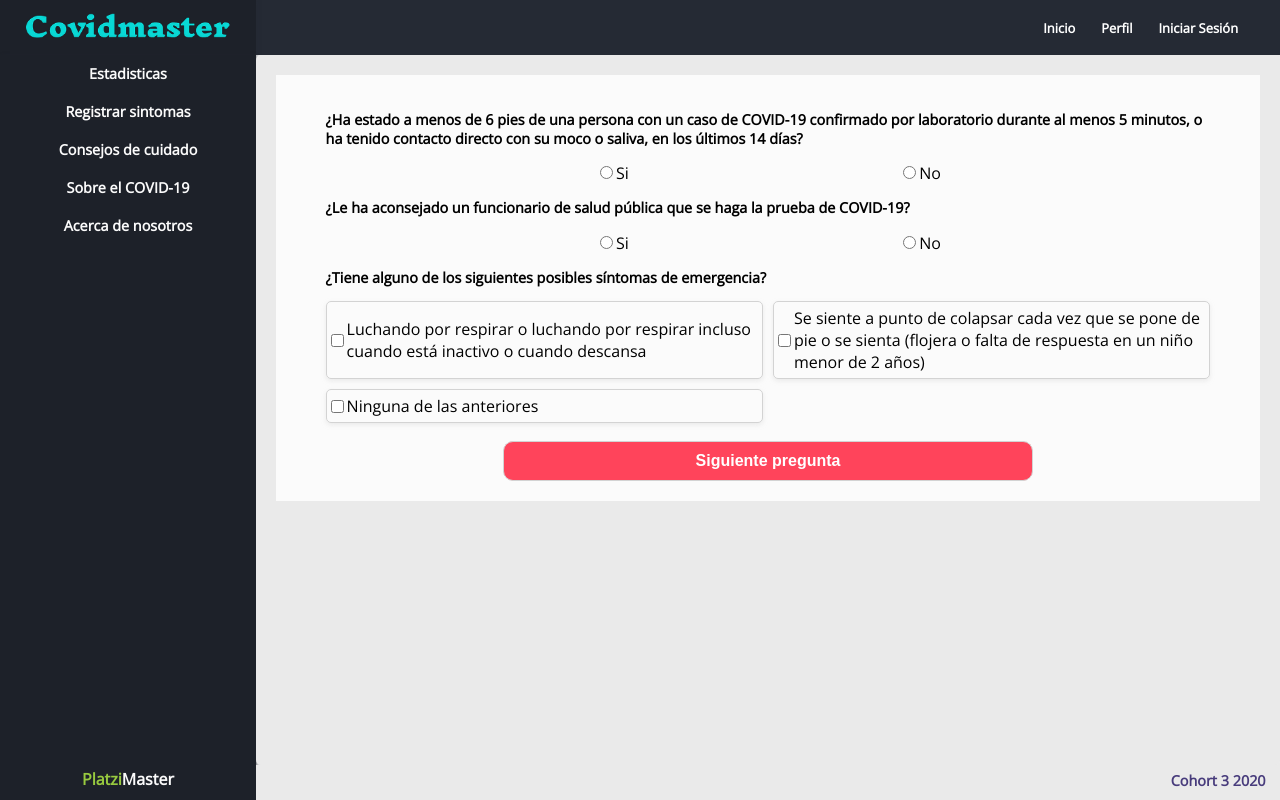
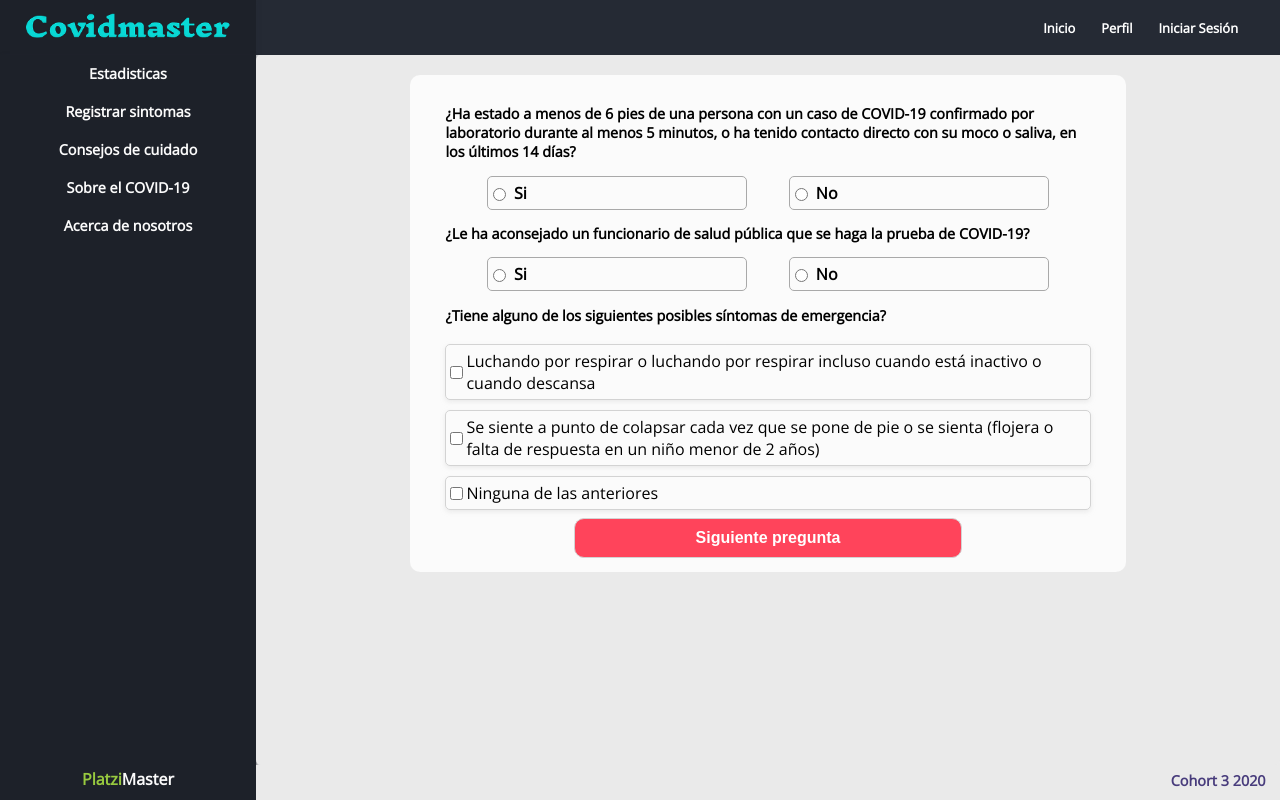
Before and after one commit to adcastiblanco/project-c3-covid, a React app: page /RegisterSymptoms in a window 1280 px wide. Built offline with nearby package versions, Linux system fonts and the light colour scheme; no server answers.

Commit message:
Estilos en formulario de test

```diff
--- a/src/assets/styles/Breakpoints.js
+++ b/src/assets/styles/Breakpoints.js
@@ -8,7 +8,7 @@ const size = {
   desktop: '2560px',
 };
 
-const device = {
+export const device = {
   mobileS: `(max-width: ${size.mobileS})`,
   mobileM: `(max-width: ${size.mobileM})`,
   mobileL: `(max-width: ${size.mobileL})`,
@@ -18,5 +18,3 @@ const device = {
   desktop: `(max-width: ${size.desktop})`,
   desktopL: `(max-width: ${size.desktop})`,
 };
-
-export default device;
--- a/src/components/Dashboard/DropDownMenu/styles.js
+++ b/src/components/Dashboard/DropDownMenu/styles.js
@@ -1,6 +1,6 @@
 import styled, { keyframes } from 'styled-components';
 
-const rotate = keyframes`
+const animationCountriesList = keyframes`
   from {
     height: 0;
   }
@@ -37,7 +37,7 @@ export const SelectCountry = styled.div`
 
 export const ListCountries = styled.ul`
   box-shadow: 0 0.125rem 0.25rem rgba(0, 0, 0, 0.075) !important;
-  animation: ${rotate} 0.3s alternate;
+  animation: ${animationCountriesList} 0.3s alternate;
   padding: 0;
   margin: 0;
   width: 70%;
--- a/src/components/Dashboard/styles.js
+++ b/src/components/Dashboard/styles.js
@@ -1,5 +1,5 @@
 import styled from 'styled-components';
-import device from '../../assets/styles/Breakpoints';
+import { device } from '../../assets/styles/Breakpoints';
 
 export const DashboardContainer = styled.section`
   width: 100%;
--- a/src/components/FormSymptoms/InputQuestions/QuestionMultiAnswer/QuestionItem/index.js
+++ b/src/components/FormSymptoms/InputQuestions/QuestionMultiAnswer/QuestionItem/index.js
@@ -7,11 +7,18 @@ const ItemAnswer = styled.div`
     cursor: pointer;
     border: 1px solid lightgray;
     border-radius: 5px;
-    padding: 5px 0;
+    margin: 5px 0;
     height: 100%;
     display: flex;
     align-items: center;
     box-sizing:border-box;
+    & label {
+        height: 100%;
+        display: flex;
+    align-items: center;
+    width: 100%;
+      cursor: pointer
+    }
     &:hover {
       background-color: #f1f1f1;
       transition: 0.4s;
@@ -22,8 +29,8 @@ const QuestionItem = ({ attributes, textQuestion }) => {
     return (
         <>
             <ItemAnswer>
-                <input type="checkbox" name={attributes} value={attributes} />
-                <label htmlFor={attributes}>{textQuestion}</label><br />
+                <input type="checkbox" name={attributes} id={attributes} value={attributes} />
+                <label htmlFor={attributes}>{textQuestion} </label><br />
             </ItemAnswer>
         </>
     );
--- a/src/components/FormSymptoms/InputQuestions/QuestionMultiAnswer/index.js
+++ b/src/components/FormSymptoms/InputQuestions/QuestionMultiAnswer/index.js
@@ -4,12 +4,12 @@ import QuestionItem from './QuestionItem'
 
 import { QuestionsContainer } from './styles'
 
-const QuestionMultiAnswer = ({ questions, classNames, questionText }) => {
+const QuestionMultiAnswer = ({ questions, classNameContainer, classNameSubContainer, questionText }) => {
 
     return (
-        <div className={classNames}>
+        <div className={classNameContainer}>
             <p>{questionText}</p>
-            <QuestionsContainer>
+            <QuestionsContainer className={classNameSubContainer}>
                 {questions.map((item) =>
                     <QuestionItem attributes={item.attributes} textQuestion={item.answerText} />)}
             </QuestionsContainer>
--- a/src/components/FormSymptoms/InputQuestions/QuestionMultiAnswer/styles.js
+++ b/src/components/FormSymptoms/InputQuestions/QuestionMultiAnswer/styles.js
@@ -2,14 +2,14 @@ import styled from 'styled-components'
 
 export const QuestionsContainer = styled.div`
   display: grid;
-  grid-template-columns: 1fr 1fr;
+  grid-template-columns: 1fr;
   grid-gap: 10px;
   .item {
     box-shadow: 0 2px 4px 0 #dbdbdb80;
     cursor: pointer;
     border: 1px solid lightgray;
     border-radius: 5px;
-    padding: 5px 0;
+    margin: 5px 0;
     height: 100%;
     display: flex;
     align-items: center;
--- a/src/components/FormSymptoms/InputQuestions/QuestionOneAnswer/index.js
+++ b/src/components/FormSymptoms/InputQuestions/QuestionOneAnswer/index.js
@@ -7,12 +7,12 @@ const QuestionOneAnswer = ({ questionText, inputName }) => (
         <p className="question__statement">{questionText}</p>
         <ContainerAnswer>
             <div>
-                <input type="radio" name={inputName} value="yes" />
-                <label htmlFor="yes">Si</label>
+                <input type="radio" name={inputName} value="yes" id={inputName} />
+                <label htmlFor={inputName}>Si</label>
             </div>
             <div>
-                <input type="radio" name={inputName} value="no" />
-                <label htmlFor="no">No</label><br />
+                <input type="radio" name={inputName} value="no" id={inputName + "No"} />
+                <label htmlFor={inputName + "No"}>No</label><br />
             </div>
         </ContainerAnswer>
     </div>
--- a/src/components/FormSymptoms/InputQuestions/QuestionOneAnswer/styles.js
+++ b/src/components/FormSymptoms/InputQuestions/QuestionOneAnswer/styles.js
@@ -3,4 +3,22 @@ import styled from 'styled-components'
 export const ContainerAnswer = styled.div`
   display: flex;
   justify-content: space-evenly;
+    div {
+    width: 40%;
+    display:flex;
+    border: 1px solid darkgray;
+    align-items: center;
+    border-radius:5px;
+    label {
+      width: 100%;
+      display: block;
+      cursor: pointer;
+      margin: 5px;
+      font-weight:bold;
+    }
+    &:hover {
+        background-color: #f1f1f1;
+        transition: 0.4s;
+      }
+  }
 `
--- a/src/components/FormSymptoms/index.js
+++ b/src/components/FormSymptoms/index.js
@@ -29,7 +29,7 @@ const FormSymptoms = () => {
       <Form>
         <QuestionOneAnswer questionText="¿Ha estado a menos de 6 pies de una persona con un caso de COVID-19 confirmado por laboratorio durante al menos 5 minutos, o ha tenido contacto directo con su moco o saliva, en los últimos 14 días?" inputName="contactPeople" />
         <QuestionOneAnswer questionText="¿Le ha aconsejado un funcionario de salud pública que se haga la prueba de COVID-19?" inputName="adviceTest" />
-        <QuestionMultiAnswer classNames="symptoms-check show" // All questions in one array for send it trough of props
+        <QuestionMultiAnswer classNameContainer="symptoms-check show" classNameSubContainer="one-SubContainer" // All questions in one array for send it trough of props
           questionText="¿Tiene alguno de los siguientes posibles síntomas de emergencia?"
           questions={[{
             'attributes': 'breathe',
@@ -45,14 +45,14 @@ const FormSymptoms = () => {
           }
           ]}
         />
-        <QuestionMultiAnswer classNames="symptoms-check" // All questions in one array for send it trough of props
+        <QuestionMultiAnswer classNameContainer="symptoms-check" classNameSubContainer="two-SubContainer" // All questions in one array for send it trough of props
           questionText="¿Has presentado alguno de estos síntomas recientemente (en los últimos 14 días)?"
           questions={[{
             'attributes': 'fever',
             'answerText': 'Fiebre'
           },
           {
-            'attributes': 'breathe',
+            'attributes': 'breathe2',
             'answerText': 'Dificultad para respirar'
           },
           {
@@ -76,7 +76,7 @@ const FormSymptoms = () => {
             'answerText': 'Disminución del sentido del gusto'
           },
           {
-            'attributes': 'none',
+            'attributes': 'none2',
             'answerText': 'Ninguna de las anteriores'
           }
           ]}
--- a/src/components/FormSymptoms/styles.js
+++ b/src/components/FormSymptoms/styles.js
@@ -1,15 +1,23 @@
 import styled from 'styled-components'
 import { device } from '../../assets/styles/Breakpoints'
+
+console.log(device)
+
+
 export const RegisterSymptoms = styled.section`
   height:100%;
   width: 100%;
-  padding: 2%;
+  padding: 2% 15%;
   border-radius: 5px;
   box-sizing: border-box;
+  @media ${device.tablet} {
+    padding: 2%;
+  }
 `
 
 export const Form = styled.form`
   width: 100%;
+  border-radius: 10px;
   background-color: var(--white-color);
   height: fit-content;
   box-sizing:border-box;
@@ -20,8 +28,12 @@ export const Form = styled.form`
   & .show {
     display: block !important;
   }
+
   & .symptoms-check {
   display: none;
+   & .two-SubContainer {
+    grid-template-columns: 1fr 1fr
+  }
   }
 `
 
--- a/webpack.config.js
+++ b/webpack.config.js
@@ -53,7 +53,7 @@ module.exports = {
       template: 'public/index.html',
     }),
     new MiniCssExtractPlugin({
-      filename: 'assets/[name].css',
+      filename: 'assets/[name].css'
     }),
     new Dotenv(),
   ],
```
